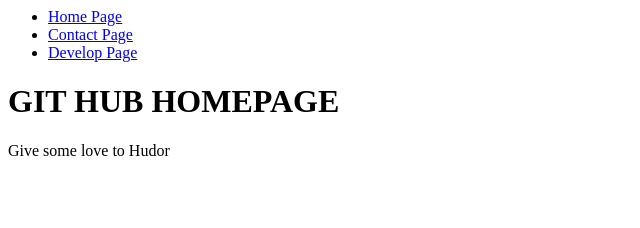
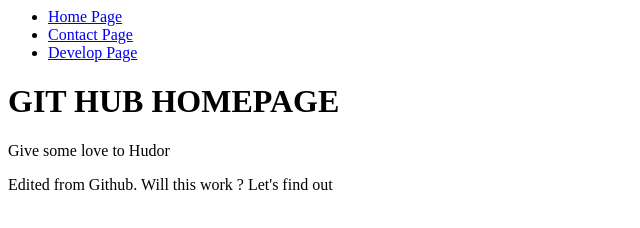
Before and after one commit to Hodor-Fergus/test-git, a plain HTML site: page index.html in a window 1280 px wide. Shown: the whole page, without its empty margins (0-640 px from the left). Drawn offline with Linux system fonts and the light colour scheme.

Commit message:
Added a paragraph via Github

```diff
--- a/index.html
+++ b/index.html
@@ -27,5 +27,9 @@
     <p>
         Give some love to Hudor
     </p>
+     <p>
+        Edited from Github. Will this work ?
+         Let's find out
+    </p>
 </body>
 </html>
```
